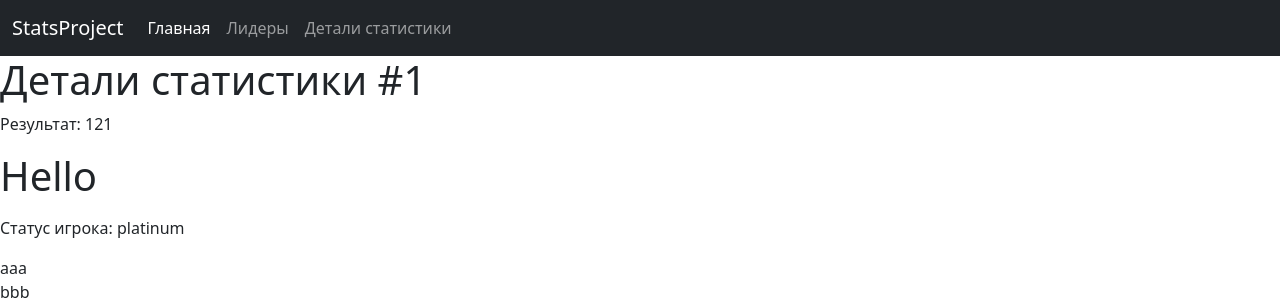
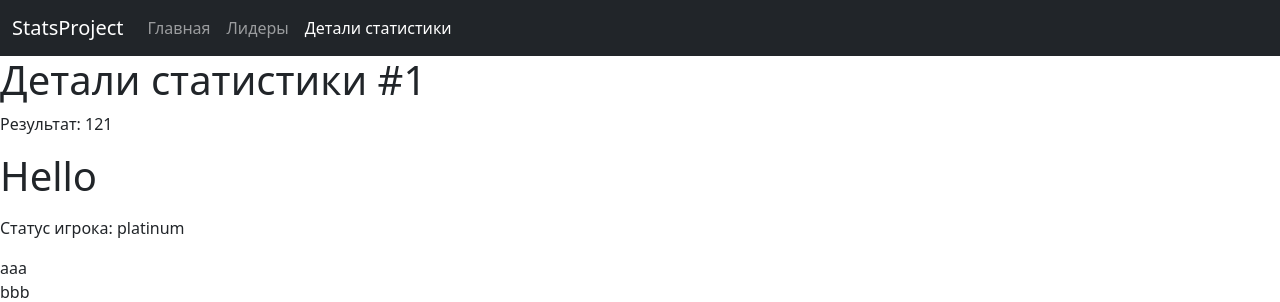
Before and after one commit to maxgamer2005kaban-cmyk/web2, a Django app: page /stats/1/ in a window 1280 px wide. Shown: the top 302 px of the page. Run offline with Django 3.2, Linux system fonts and the light colour scheme; some libraries are stand-ins or nearby versions.

Commit message:
Оптимизирована логика активных ссылок в header.html с использованием тега with

```diff
--- a/templates/includes/header.html
+++ b/templates/includes/header.html
@@ -1,3 +1,4 @@
+{% with request.resolver_match.view_name as view_name %}
 <header>
     <nav class="navbar navbar-expand-lg navbar-dark bg-dark">
         <div class="container-fluid">
@@ -8,11 +9,15 @@
             </button>
             <div class="collapse navbar-collapse" id="navbarNavAltMarkup">
                 <div class="navbar-nav">
-                    <a class="nav-link active" aria-current="page" href="{% url 'stats:info' %}">Главная</a>
-                    <a class="nav-link" href="{% url 'stats:leaderboard' %}">Лидеры</a>
-                    <a class="nav-link" href="{% url 'stats:detail' 1 %}">Детали статистики</a>
+                    <a class="nav-link {% if view_name == 'stats:info' %}active{% endif %}" aria-current="page"
+                        href="{% url 'stats:info' %}">Главная</a>
+                    <a class="nav-link {% if view_name == 'stats:leaderboard' %}active{% endif %}"
+                        href="{% url 'stats:leaderboard' %}">Лидеры</a>
+                    <a class="nav-link {% if view_name == 'stats:detail' %}active{% endif %}"
+                        href="{% url 'stats:detail' 1 %}">Детали статистики</a>
                 </div>
             </div>
         </div>
     </nav>
 </header>
+{% endwith %}
```
